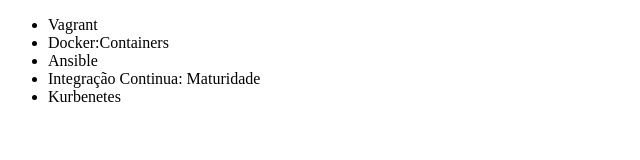
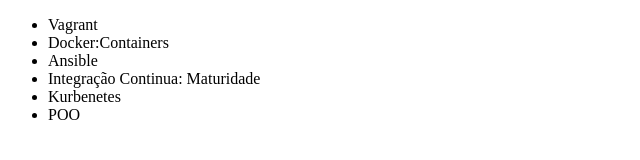
Before and after one commit to jessikagomes/alura-git, a plain HTML site: page index.html in a window 1280 px wide. Shown: the full height of the page, 0-640 px from the left. Drawn offline with Linux system fonts and the light colour scheme.

Commit message:
Adicionando curso POO

```diff
--- a/index.html
+++ b/index.html
@@ -11,6 +11,7 @@
         <li>Ansible</li>
         <li>Integração Continua: Maturidade</li>
         <li>Kurbenetes</li>
+        <li>POO</li>
     </ul>
 </body>
 </html>
```
